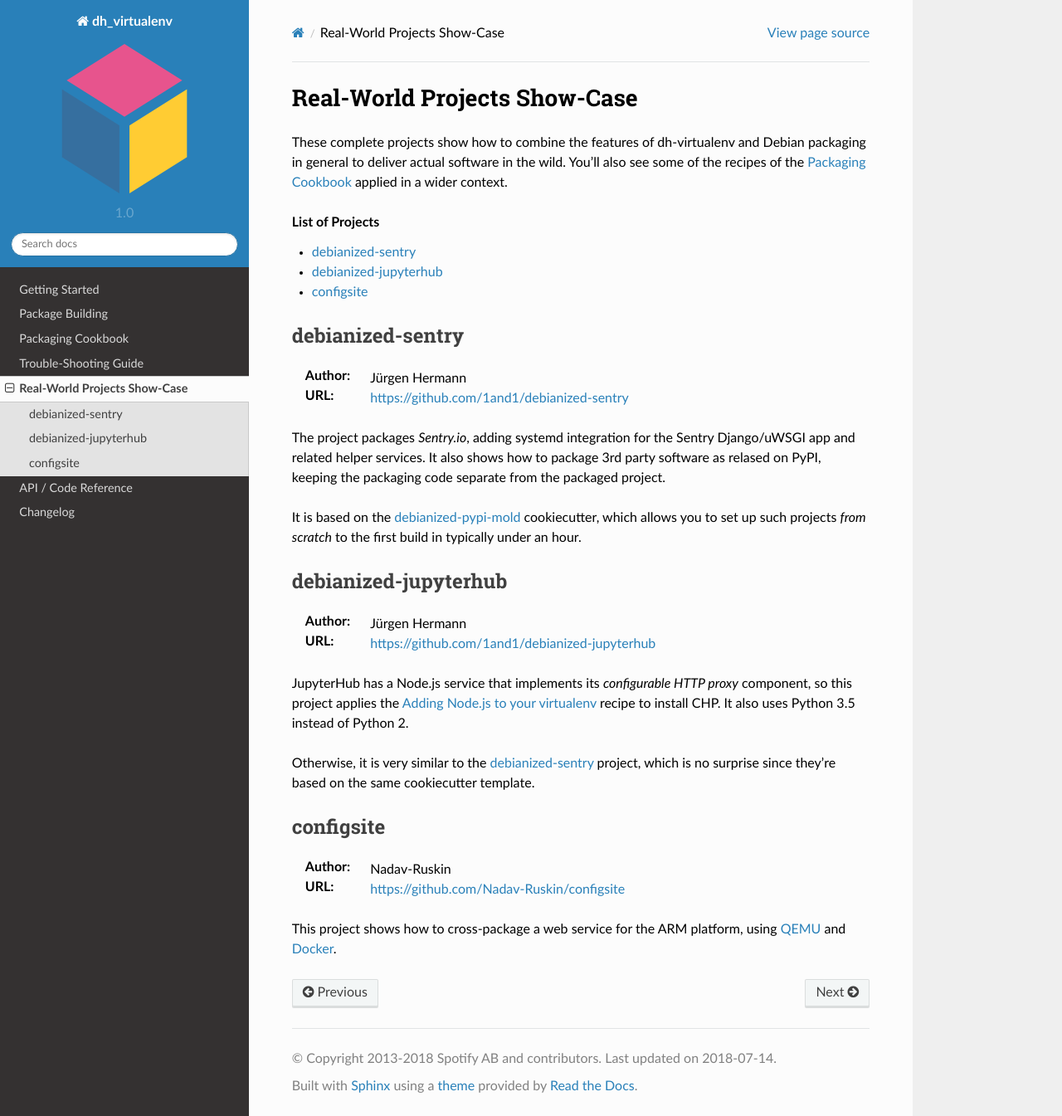
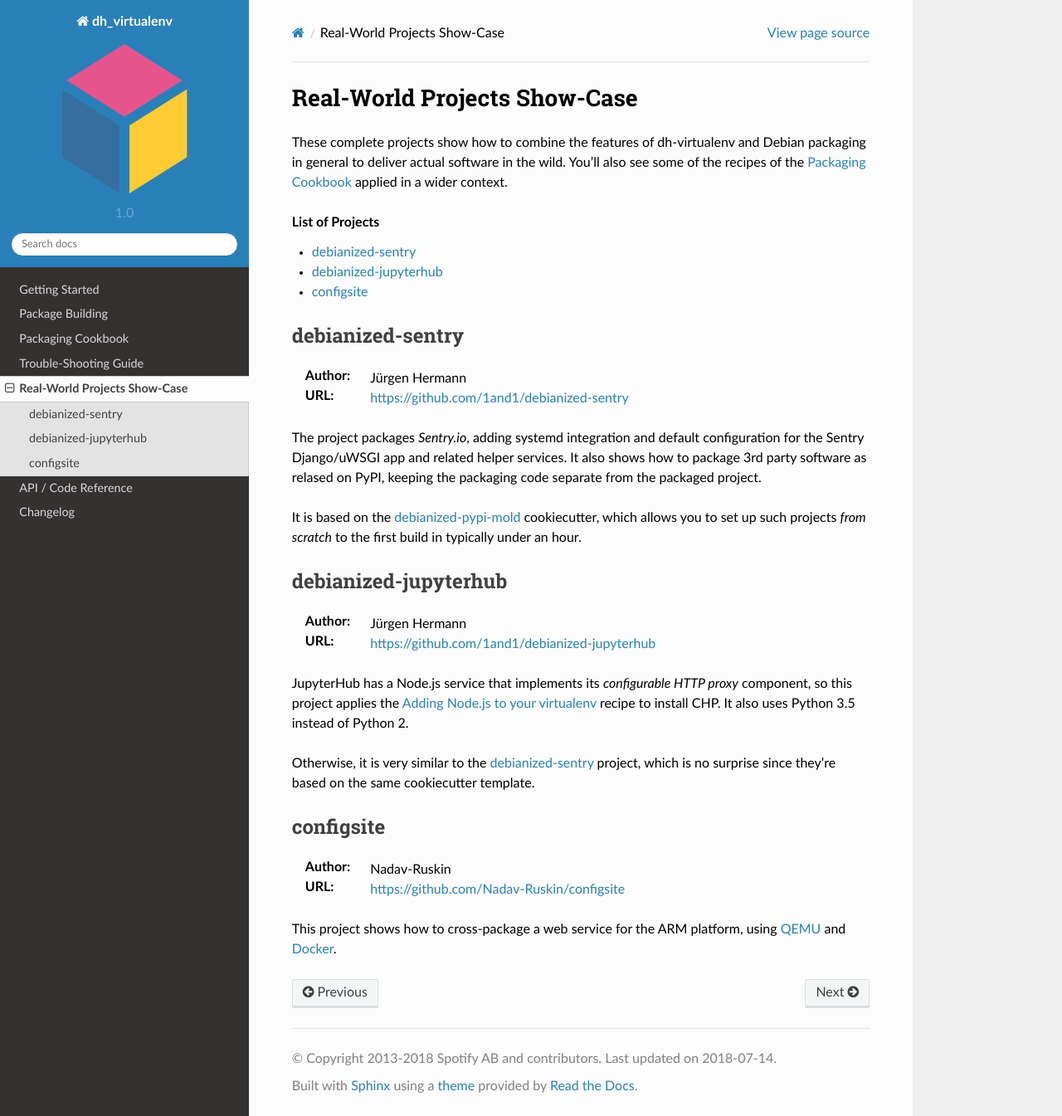
Before and after one commit to spotify/dh-virtualenv, a Sphinx documentation site: the page built from doc/examples.rst, in a window 1280 px wide and 1345 px high. Shown: the whole window at 83% size. Built offline with Sphinx 7.4.7 and the Read the Docs theme 2.0.0, drawn with Linux system fonts in a browser that asks for light colours.

Commit message:
docs: minor prj show-case change

```diff
--- a/doc/examples.rst
+++ b/doc/examples.rst
@@ -18,7 +18,8 @@
 :Author: Jürgen Hermann
 :URL: https://github.com/1and1/debianized-sentry
 
-The project packages `Sentry.io`, adding systemd integration for the Sentry Django/uWSGI app and related helper services.
+The project packages `Sentry.io`, adding systemd integration and default configuration
+for the Sentry Django/uWSGI app and related helper services.
 It also shows how to package 3rd party software as relased on PyPI,
 keeping the packaging code separate from the packaged project.
 
```
